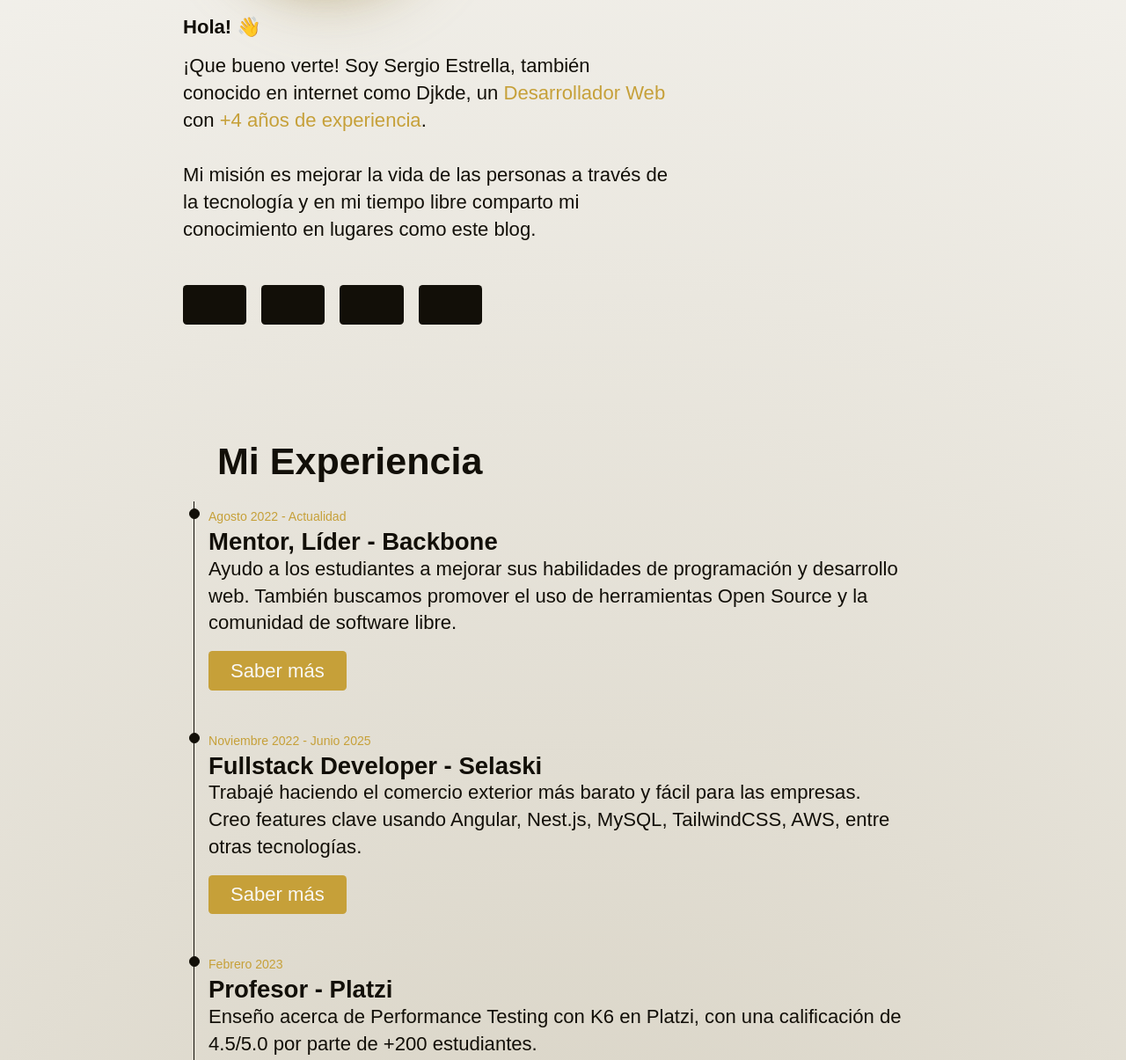
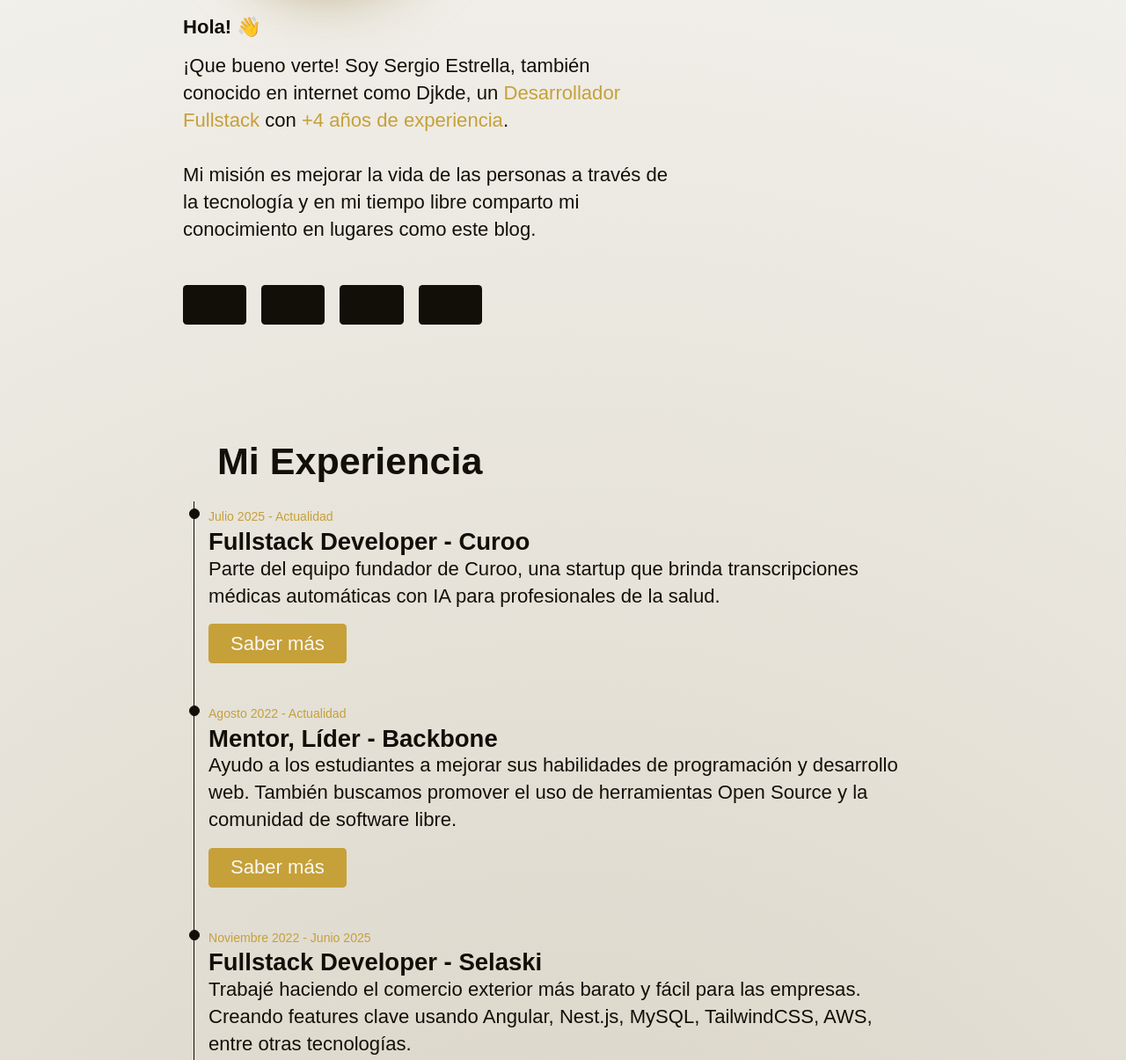
Before and after one commit to Djkde01/astro-blog, an Astro site: page /about in a window 1280 px wide. Shown: the part 540-1745 px from the top of the page at 88% size. Built offline with nearby package versions, Linux system fonts and the light colour scheme; Astro itself is replaced by a stand-in of ours; some icons are missing.

Commit message:
feat: add work experience for Fullstack Developer at Curoo and update job title in the about section

```diff
--- a/src/pages/about.astro
+++ b/src/pages/about.astro
@@ -6,6 +6,13 @@ import { Icon } from "astro-icon/components";
 import Projects from "../components/Projects.astro";
 
 const workExperience = [
+  {
+    title: "Fullstack Developer - Curoo",
+    period: "Julio 2025 - Actualidad",
+    description:
+      "Parte del equipo fundador de Curoo, una startup que brinda transcripciones médicas automáticas con IA para profesionales de la salud.",
+    link: "https://curoo.co/",
+  },
   {
     title: "Mentor, Líder - Backbone",
     period: "Agosto 2022 - Actualidad",
@@ -17,7 +24,7 @@ const workExperience = [
     title: "Fullstack Developer - Selaski",
     period: "Noviembre 2022 - Junio 2025",
     description:
-      "Trabajé haciendo el comercio exterior más barato y fácil para las empresas. Creo features clave usando Angular, Nest.js, MySQL, TailwindCSS, AWS, entre otras tecnologías.",
+      "Trabajé haciendo el comercio exterior más barato y fácil para las empresas. Creando features clave usando Angular, Nest.js, MySQL, TailwindCSS, AWS, entre otras tecnologías.",
     link: "https://selaski.com",
   },
   {
@@ -34,6 +41,14 @@ const workExperience = [
       "Trabajé en una plataforma de streaming con +25M de usuarios, creando una suite completa de pruebas de carga y performance con K6 además de observabilidad con New Relic, logrando reducir el tiempo de respuesta de la API en un 50%.",
   },
 ];
+
+const getExperienceInYears = () => {
+  // Calculate the number of years of experience based on the current date and the start date of the first job (July 2021)
+  const startDate = new Date("2021-07-01");
+  const currentDate = new Date();
+  const years = currentDate.getFullYear() - startDate.getFullYear();
+  return years;
+};
 ---
 
 <MainLayout title="Acerca - Sergio Estrella (Djkde)">
@@ -49,12 +64,14 @@ const workExperience = [
       <p>
         ¡Que bueno verte! Soy Sergio Estrella, también conocido en internet como
         Djkde, un
-        <span class="focus-primary">Desarrollador Web</span> con
-        <span class="focus-primary"> +4 años de experiencia</span>.
+        <span class="focus-primary">Desarrollador Fullstack</span> con
+        <span class="focus-primary"
+          >+{getExperienceInYears()} años de experiencia</span
+        >.
         <br />
         <br />
-        Mi misión es mejorar la vida de las personas a través de la tecnología y
-        en mi tiempo libre comparto mi conocimiento en lugares como este blog.
+        Mi misión es mejorar la vida de las personas a través de la tecnología y en
+        mi tiempo libre comparto mi conocimiento en lugares como este blog.
         <br />
         <br />
       </p>
```
